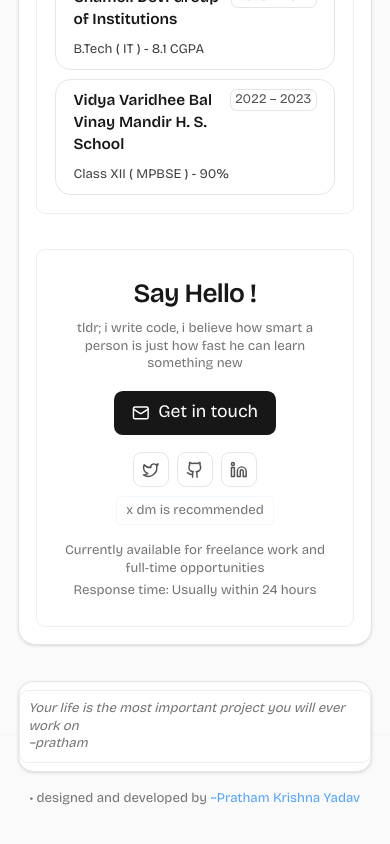
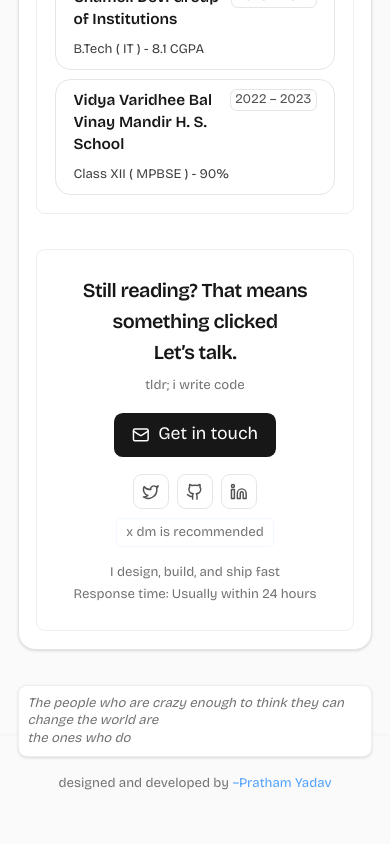
Before and after one commit to insanekrishnna/pratham_portfoilio, a Next.js app: page / in a window 390 px wide. Shown: the part 4836-5680 px from the top of the page. Built offline with nearby package versions, Linux system fonts and the light colour scheme.

Commit message:
Meoww....footer Updated

```diff
--- a/app/page.tsx
+++ b/app/page.tsx
@@ -6,6 +6,7 @@ import Image from "next/image";
 import { TextShimmer } from "@/components/ui/text-shimmer";
 import { Typewriter } from "@/components/ui/typewriter";
 import { TimeCounter } from "@/components/time-counter";
+import { SpeedInsights } from "@vercel/speed-insights/next"
 
 
 
@@ -106,14 +107,13 @@ export default function Page() {
                 <FadeInText delay={0.3}>
                   <div className="flex flex-wrap items-center mt-3 gap-2 sm:gap-4 text-xs text-neutral-600 dark:text-neutral-300">
                     <span>20, he/him </span>
-                    <span className="hidden sm:inline">{"||"}</span>
+                    <span className="hidden sm:inline">{"|"}</span>
                     <span className="max-w-[38ch]">
                       <Typewriter
                         text={[
                           "Full Stack Developer",
                           "Designer",
                           "Freelancer",
-                          "Aiming for top 1%",
                         ]}
                         speed={90}
                         waitTime={2000}
@@ -136,7 +136,7 @@ export default function Page() {
                       className="h-6 w-20 rounded-sm bg-neutral-900 px-4 text-white shadow-sm hover:bg-neutral-900/90 dark:bg-neutral-100 dark:text-neutral-900 dark:hover:bg-neutral-200"
                     >
                       <a
-                        href="https://drive.google.com/file/d/1piBeNOmXSzytUBTZqHOo8I32VBRxIejH/view?usp=drive_link"
+                        href="https://drive.google.com/file/d/1TbuyE28E3soWfBA8Npe9wdcEag5B9_E_/view?usp=drivesdk "
                         target="_blank"
                         rel="noopener noreferrer"
                         aria-label="View Resume"
@@ -476,8 +476,8 @@ export default function Page() {
             <SlideUp delay={0.3}>
               <section className="mt-8 text-center section-lines p-6">
                 <FadeInText delay={0.1}>
-                  <h2 className="text-2xl font-semibold tracking-tight text-neutral-900 dark:text-neutral-50">
-                    {"Say Hello ! "} <br />
+                  <h2 className="text-lg font-semibold tracking-tight text-neutral-900 dark:text-neutral-50">
+                    Still reading? That means something clicked <br /> Let’s talk. <br />
 
 
 
@@ -486,7 +486,7 @@ export default function Page() {
                 <FadeInText delay={0.1}>
                   <p className="mx-auto mt-2 max-w-xl text-xs text-neutral-500 dark:text-neutral-200">
                     {
-                      "tldr; i write code, i believe how smart a person is just how fast he can learn something new"
+                      "tldr; i write code"
                     }
                   </p>
                 </FadeInText>
@@ -496,7 +496,7 @@ export default function Page() {
 
                   <div className="mt-4 flex flex-wrap items-center justify-center gap-2 sm:gap-3">
                     <a
-                      href="mailto:iipprathamyadav@gmail.com"
+                      href="mailto:iiprathamyadav@gmail.com"
                       target="_blank"
                       className="inline-flex items-center gap-2 rounded-md bg-neutral-900 px-4 py-2 text-white hover:bg-neutral-800 "
                       aria-label="Get in touch via email"
@@ -548,11 +548,10 @@ export default function Page() {
                     }
                   </p>
                   <p className="mt-4 text-xs text-neutral-500 dark:text-neutral-400">
-                    Currently available for freelance work and full‑time
-                    opportunities
+                    I design, build, and ship fast
                   </p>
                   <p className="mt-1 text-xs text-neutral-500 dark:text-neutral-400">
-                    Response time: Usually within 24 hours
+                    Response time: Usually within  24 hours
                   </p>
                 </FadeInText>
 
@@ -561,14 +560,14 @@ export default function Page() {
             </SlideUp>
           </div>
         </article>
-        <div className="mt-8 flex justify-center rounded-xl py-2  border border-neutral-200 bg-white shadow-sm dark:border-neutral-800 dark:bg-neutral-950 ">
-          <p className="text-xs text-neutral-500 dark:text-neutral-400 section-lines p-2">
-            <span className="italic">Your life is the most important project you will ever work on <br />~pratham</span> <span aria-hidden> </span>
-          </p>
+        <div className="mt-8 flex justify-center rounded-xl py-2  border border-neutral-200 bg-white shadow-sm dark:border-neutral-800 dark:bg-neutral-950 text-xs text-neutral-500 dark:text-neutral-400 section-lines p-2 ">
+
+            <span className="italic ">The people who are crazy enough to think they can change the world are <br /> the ones who do</span> <span aria-hidden> </span>
+
         </div>{" "}
         <div className="mt-4 flex justify-center text-xs text-neutral-500 dark:text-neutral-400">
-        •
-      designed and developed by&nbsp;<a href="https://x.com/insanekrishnaa" className="text-blue-400 hover:text-blue-500"> ~Pratham Krishna Yadav</a>
+
+      designed and developed by&nbsp;<a href="https://x.com/insanekrishnaa" className="text-blue-400 hover:text-blue-500"> ~Pratham Yadav</a>
       </div>
 
       </div>
--- a/components/skills-draggable.tsx
+++ b/components/skills-draggable.tsx
@@ -106,9 +106,7 @@ export function SkillsDraggable() {
           Skills
         </h3>
 
-        <span className="hidden text-[11px] text-slate-500 dark:text-slate-400 sm:block">
-          hover on this
-        </span>
+
       </div>
 
       {/* Skills */}
--- a/components/theme-provider.tsx
+++ b/components/theme-provider.tsx
@@ -6,7 +6,7 @@ export function ThemeProvider({ children, ...props }: ThemeProviderProps) {
   return (
     <NextThemesProvider
       attribute="class"
-      defaultTheme="system"
+      defaultTheme="light"
       enableSystem
       disableTransitionOnChange
       storageKey="app-theme"
--- a/package.json
+++ b/package.json
@@ -38,6 +38,7 @@
     "@radix-ui/react-toggle-group": "1.1.1",
     "@radix-ui/react-tooltip": "1.1.6",
     "@vercel/analytics": "1.3.1",
+    "@vercel/speed-insights": "^1.3.1",
     "autoprefixer": "^10.4.20",
     "class-variance-authority": "^0.7.1",
     "clsx": "^2.1.1",
--- a/styles/globals.css
+++ b/styles/globals.css
@@ -75,7 +75,7 @@
 }
 
 @theme inline {
-  --font-sans: var(--font-geist-sans);
+  --font-sans: Outfit, Roboto Mono;
   --font-mono: var(--font-geist-mono);
   --color-background: var(--background);
   --color-foreground: var(--foreground);
```
Also changed, not shown: 1 other file (tests, documents, lock files or other folders).
